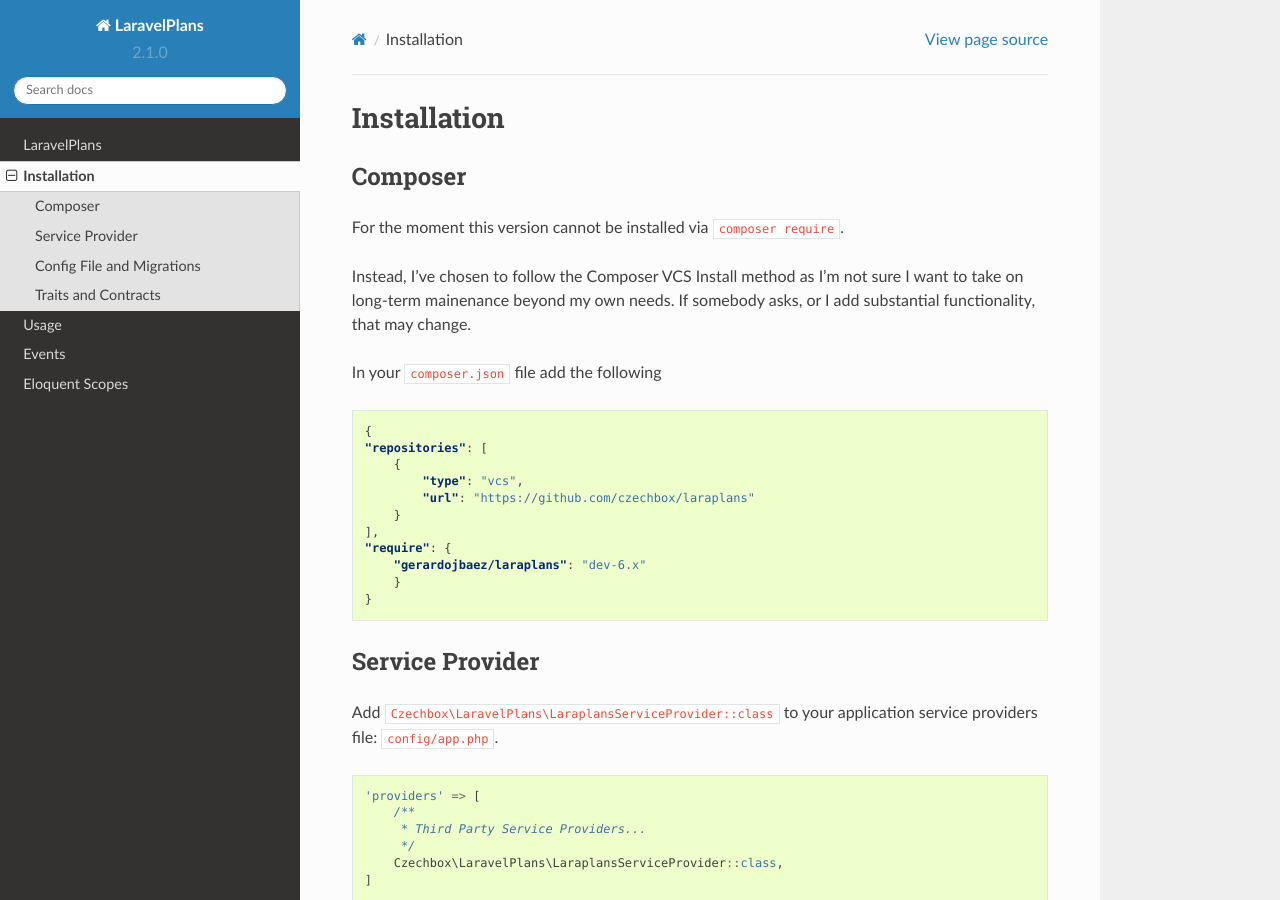
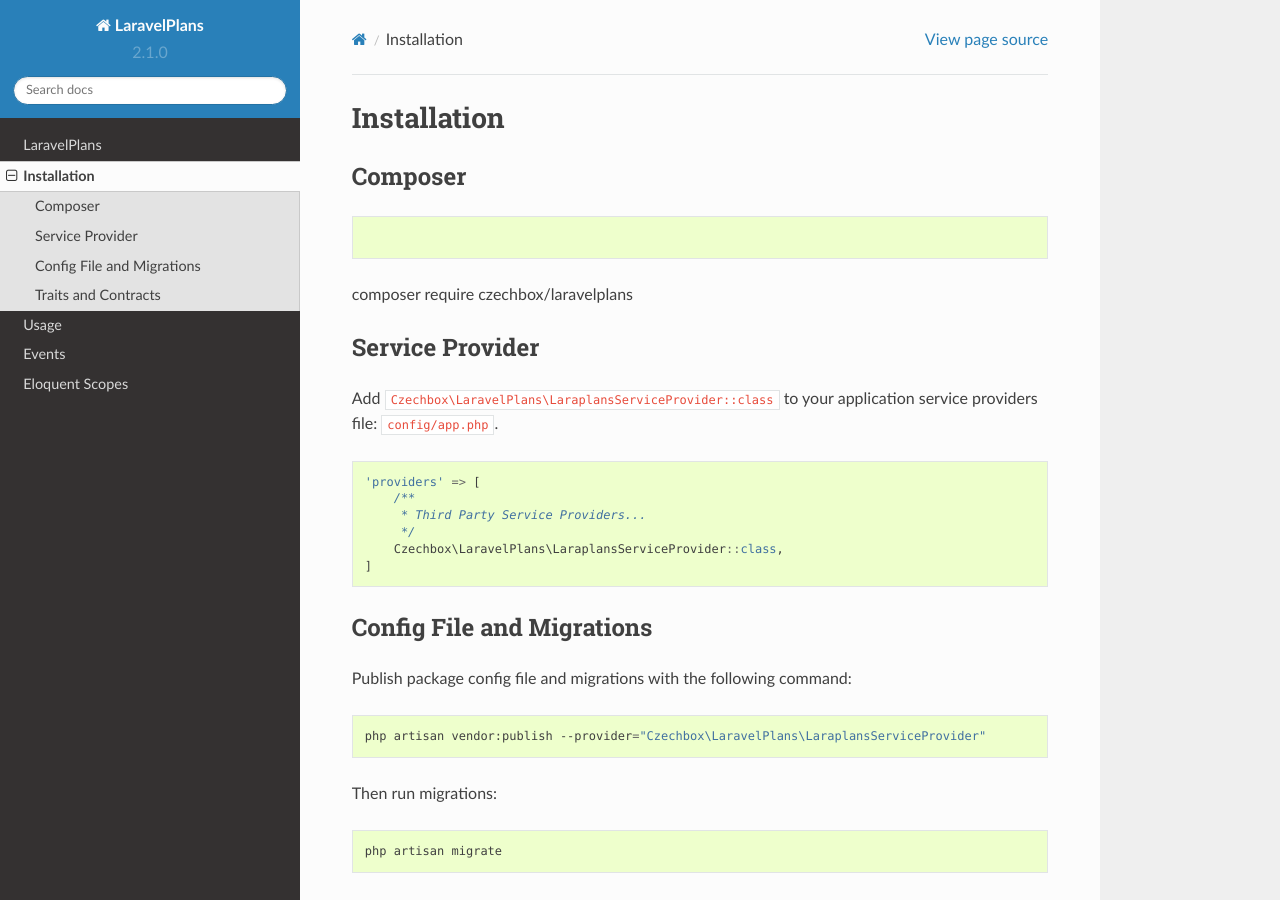
Before and after one commit to gerardojbaez/laraplans, a Sphinx documentation site: the page built from docs/install.rst, in a window 1280 px wide and 900 px high. Built offline with Sphinx 7.4.7 and the Read the Docs theme 2.0.0, drawn with Linux system fonts in a browser that asks for light colours; pages that are not in the unit, such as notebooks, are missing from menus.

Commit message:
Update install.rst

```diff
--- a/docs/install.rst
+++ b/docs/install.rst
@@ -4,25 +4,10 @@
 Composer
 --------
 
-For the moment this version cannot be installed via ``composer require``.
 
-Instead, I've chosen to follow the Composer VCS Install method as I'm not sure I want to take on long-term mainenance beyond my own needs. If somebody asks, or I add substantial functionality, that may change.
+.. code-block:: bash
 
-In your ``composer.json`` file add the following
-
-.. code-block:: json
-
-    {
-    "repositories": [
-        {
-            "type": "vcs",
-            "url": "https://github.com/czechbox/laraplans"
-        }
-    ],
-    "require": {
-        "gerardojbaez/laraplans": "dev-6.x"
-        }
-    }
+composer require czechbox/laravelplans
 
 Service Provider
 ----------------
```
